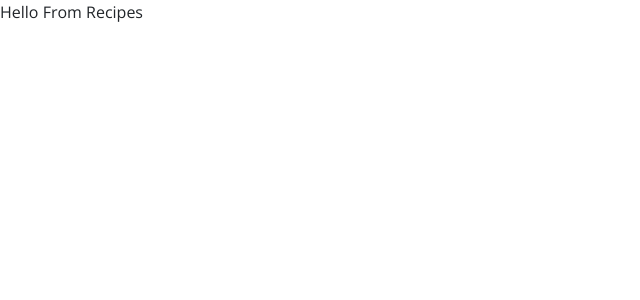
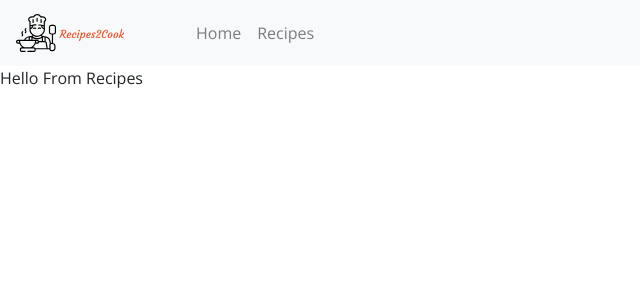
Before and after one commit to ahmed-abdelkafi/Recipe-App-React, a React (Create React App) app: page /recipes in a window 1280 px wide. Shown: the top 300 px of the page, without its empty margins (0-640 px from the left). Built offline with nearby package versions, Linux system fonts and the light colour scheme.

Commit message:
Navbar Component

```diff
--- a/src/App.css
+++ b/src/App.css
@@ -11,3 +11,8 @@ body {
 .letter-spacing {
     letter-spacing: 0.5rem;
 }
+
+.logo-position {
+    display: block;
+
+}
--- a/src/App.js
+++ b/src/App.js
@@ -5,6 +5,7 @@ import Home from "./pages/Home";
 import Recipes from "./pages/Recipes";
 import SingleRecipe from "./pages/SingleRecipe";
 import Default from "./pages/Default";
+import Navbar from "./components/Navbar";
 import {BrowserRouter as Router , Route , Switch,} from "react-router-dom";
 
 
@@ -15,6 +16,7 @@ class App extends Component {
         <Router>
             <main>
                 {/*navbar*/}
+                <Navbar/>
                 <Switch>
                     <Route path="/" exact component={Home}/>
                     <Route path="/recipes" exact component={Recipes}/>
--- /dev/null
+++ b/src/components/Navbar.js
@@ -0,0 +1,33 @@
+import React, {Component} from 'react';
+import logo  from "../images/logo.svg"
+import {Link} from "react-router-dom";
+import  "../App.css"
+
+class Navbar extends Component {
+    render() {
+        return (
+            <nav className="navbar navbar-expand-sm navbar-light bg-light" >
+                    <Link to="/" className="navbar-brand logo-position"  >
+                        <img src={logo} alt="logo" width="40px"/>
+                        <span className="text-slanted" style={{fontSize:"11px" ,color:"#f15025"}}> Recipes2Cook</span>
+                    </Link>
+                <div className="collapse navbar-collapse show ml-sm-5">
+                    <ul className="nav navbar-nav">
+                        <li className="nav-item">
+                            <Link to="/" className="nav-link">
+                                Home
+                            </Link>
+                        </li>
+                        <li className="nav-item">
+                            <Link to="/recipes" className="nav-link">
+                                Recipes
+                            </Link>
+                        </li>
+                    </ul>
+                </div>
+            </nav>
+        );
+    }
+}
+
+export default Navbar;
```
